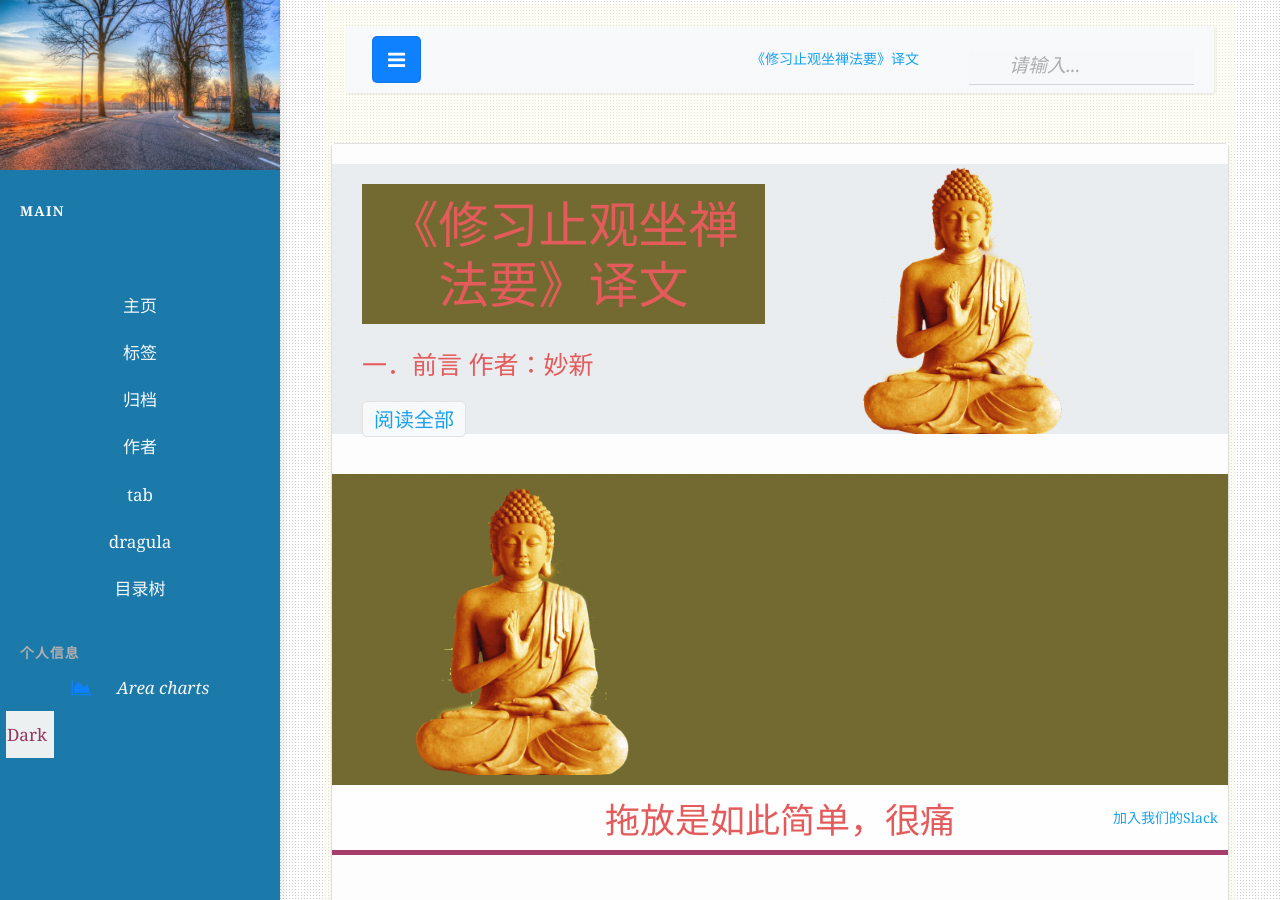
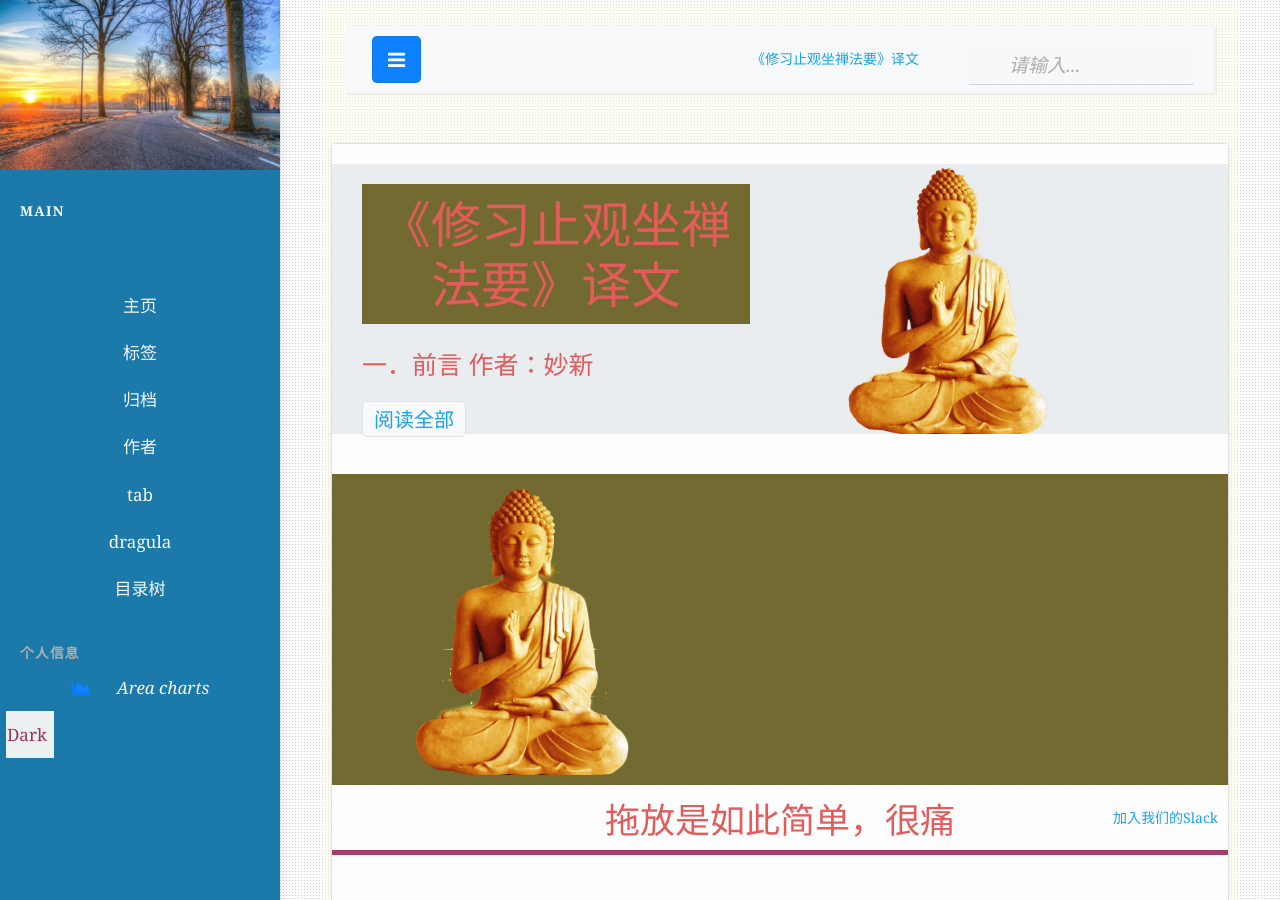
Before and after one commit to nengwuzhi/nengwuzhi.github.ioce, a Jekyll site: the page built from pages/dragula.html, in a window 1280 px wide and 900 px high. Built offline with Jekyll 4.4.1, drawn with Linux system fonts in a browser that asks for light colours; nearby versions of some CDN libraries.

Commit message:
Update dragula.html

```diff
--- a/pages/dragula.html
+++ b/pages/dragula.html
@@ -17,7 +17,7 @@ type: page
   {% for post in site.posts %}
 {% if post.tags contains "止观main" %}
 <div class="jumbotron jumbotron-fluid jumbotron-home pt-0 pb-0 mt-3 mb-2rem bg-lightblue position-relative">
-    <div class="pl-4 pr-0 h-100 tofront">
+    <div class="pl-4 pr-4 h-100 tofront">
         <div class="row justify-content-between">
             <div class="col-md-6 pt-6 pb-6 pr-lg-4 align-self-center">
                 <h1 class="mb-3">{{post.title}}</h1>
```
